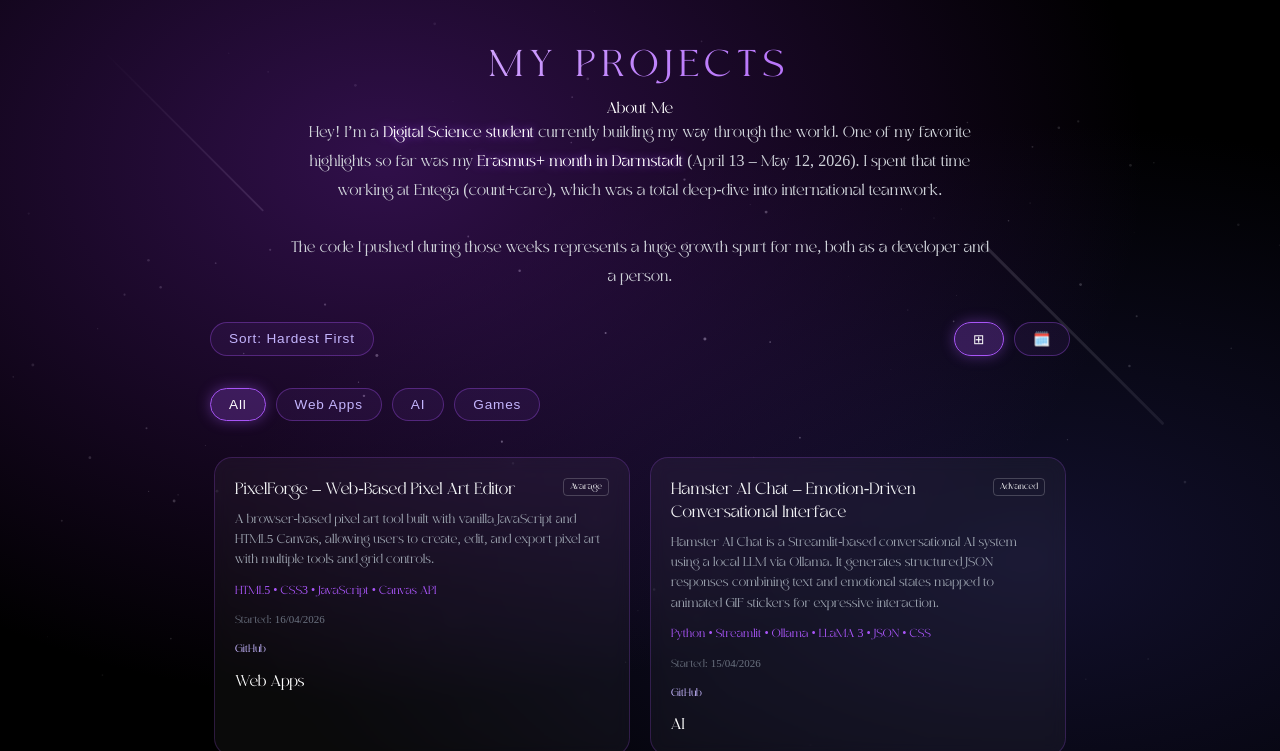
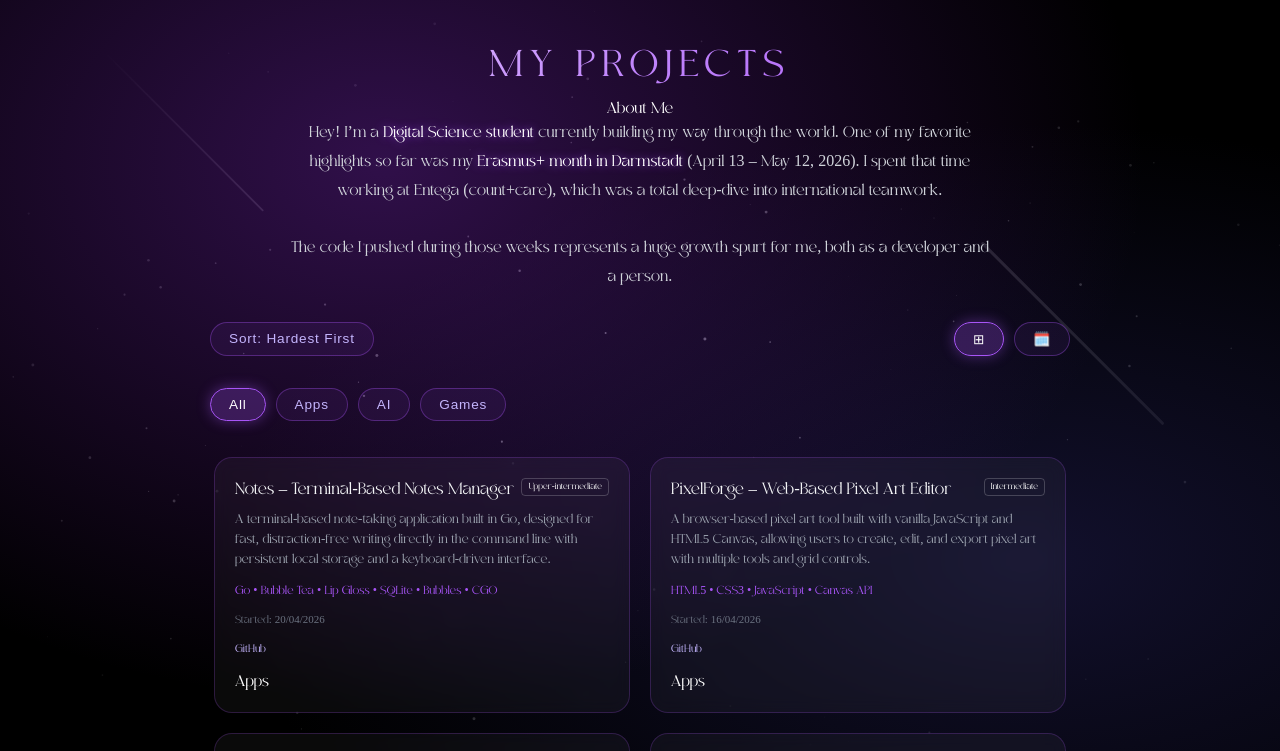
Before and after one commit to gaia11tonnoni/portfolio, a plain HTML site: page index.html in a window 1280 px wide. Shown: the top 751 px of the page. Drawn offline with Linux system fonts and the light colour scheme.

Commit message:
adding project 4

```diff
--- a/index.html
+++ b/index.html
@@ -36,7 +36,7 @@
 
     <div class="filters">
       <button onclick="filterProjects('All', this)" class="active">All</button>
-      <button onclick="filterProjects('Web Apps', this)">Web Apps</button>
+      <button onclick="filterProjects('Apps', this)">Apps</button>
       <button onclick="filterProjects('AI', this)">AI</button>
       <button onclick="filterProjects('Games', this)">Games</button>
     </div>
--- a/script.js
+++ b/script.js
@@ -16,8 +16,8 @@ Error handling for model response failures.`
   },
   {
     title: "PixelForge – Web-Based Pixel Art Editor",
-    category: "Web Apps",
-    difficulty: "Avarage",
+    category: "Apps",
+    difficulty: "Intermediate",
     started: "16/04/2026",
     github: "https://github.com/gaia11tonnoni/Pixel-Art-Maker",
     description: "A browser-based pixel art tool built with vanilla JavaScript and HTML5 Canvas, allowing users to create, edit, and export pixel art with multiple tools and grid controls.",
@@ -31,7 +31,7 @@ Mobile and touch support.`
   },
   {
     title: "Neon Archive – Custom AO3 Dark Theme Skin",
-    category: "Web Apps",
+    category: "Apps",
     difficulty: "Easy",
     started: "14/04/2026",
     github: "https://github.com/gaia11tonnoni/AO3siteSkinPurple",
@@ -42,6 +42,22 @@ Improved contrast and readability.
 Custom styling for navigation, forms, and metadata.
 Glow and shadow effects across interface.
 Layout refinements for better structure.`
+  },
+  {
+    title: "Notes – Terminal-Based Notes Manager",
+    category: "Apps",
+    difficulty: "Upper-intermediate",
+    started: "20/04/2026",
+    github: "https://github.com/gaia11tonnoni/Notes-Terminal-App.git",
+    description: "A terminal-based note-taking application built in Go, designed for fast, distraction-free writing directly in the command line with persistent local storage and a keyboard-driven interface.",
+  stack: ["Go", "Bubble Tea", "Lip Gloss", "SQLite", "Bubbles", "CGO"],
+  details: `Create, edit, and delete notes in the terminal.
+Fully keyboard-driven navigation and interaction.
+Persistent storage using SQLite.
+Multi-view workflow (list, title edit, body edit).
+State management using Bubble Tea (Elm architecture).
+Responsive terminal UI with adaptive layout.
+Minimal styling via Lip Gloss for structured CLI design.`
   }
 ];
 
@@ -50,8 +66,9 @@ let viewMode = "grid";
 let isSortingDifficulty = false;
 
 const difficultyWeight = {
-  "Advanced": 3,
-  "Average": 2,
+  "Advanced": 4,
+  "Upper-intermediate": 3,
+  "Intermediate": 2,
   "Easy": 1
 };
 
```
